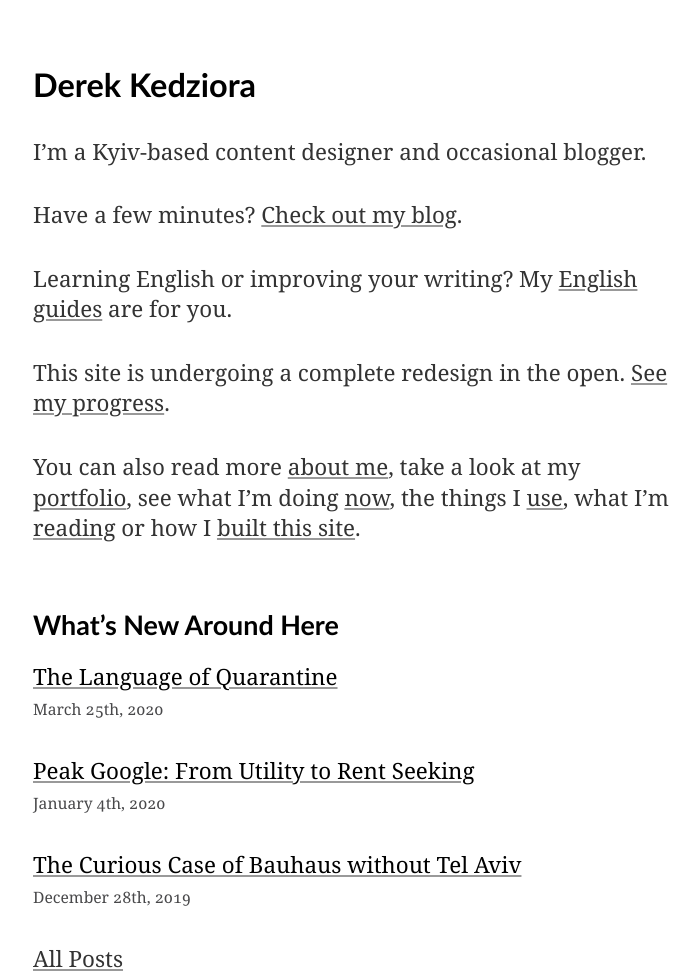
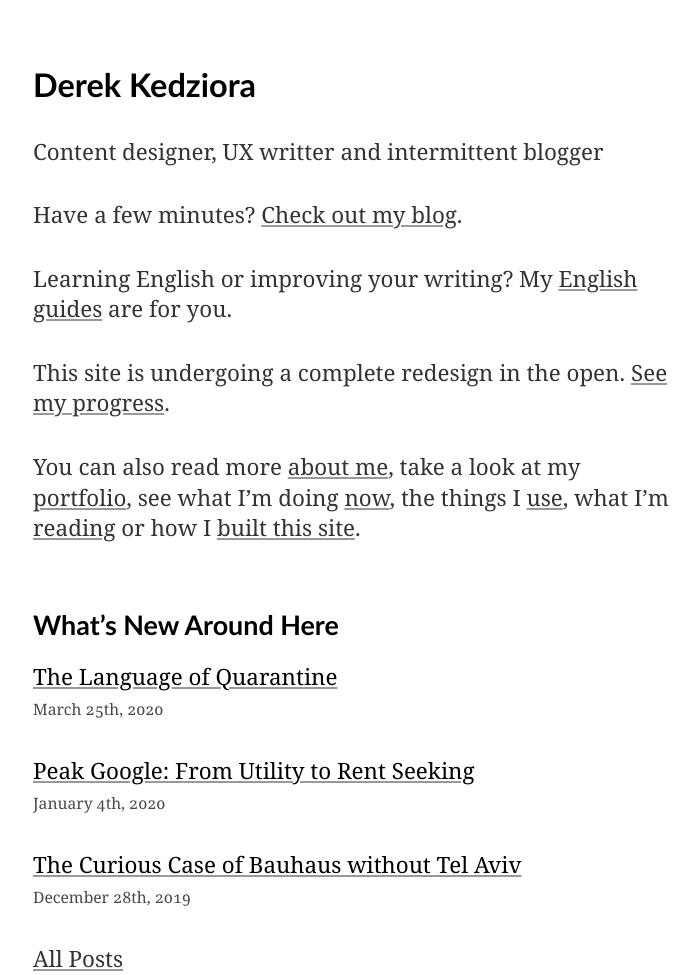
Before and after one commit to parcuri/derekkedziora.com, a Jekyll site: the page built from index.md, in a window 1280 px wide. Shown: the whole page, without its empty margins (282-980 px from the left). Built offline with Jekyll 4.4.1, drawn with Linux system fonts in a browser that asks for light colours.

```diff
--- a/index.md
+++ b/index.md
@@ -4,7 +4,9 @@
 layout: index
 ---
 
-I’m a Kyiv-based content designer and occasional blogger.
+Content designer, UX writter and intermittent blogger
+
+
 
 Have a few minutes? [Check out my blog](/blog).
 
```
Also changed, not shown: _pages/testfeed.md (added, +12 -0 lines), _posts/2017-06-22-Scott-Adams-on-Writing.md (+1 -0 lines), _posts/2017-10-03-gym.md (+1 -0 lines).
